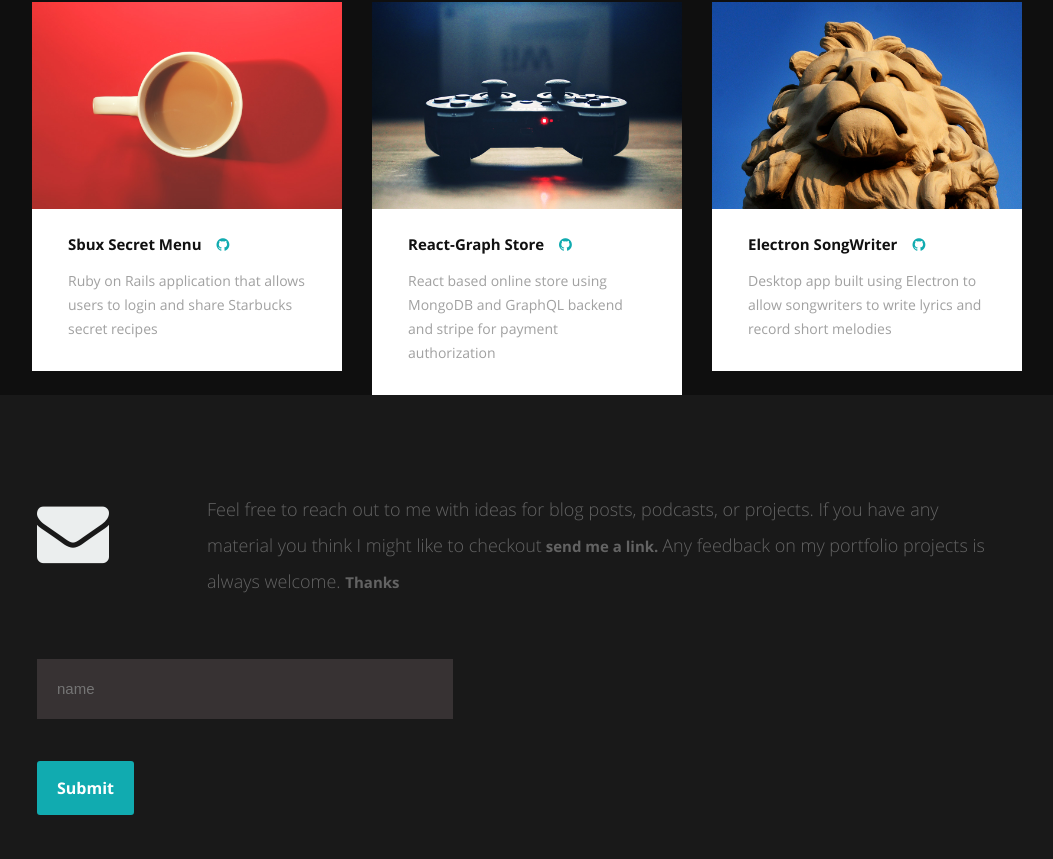
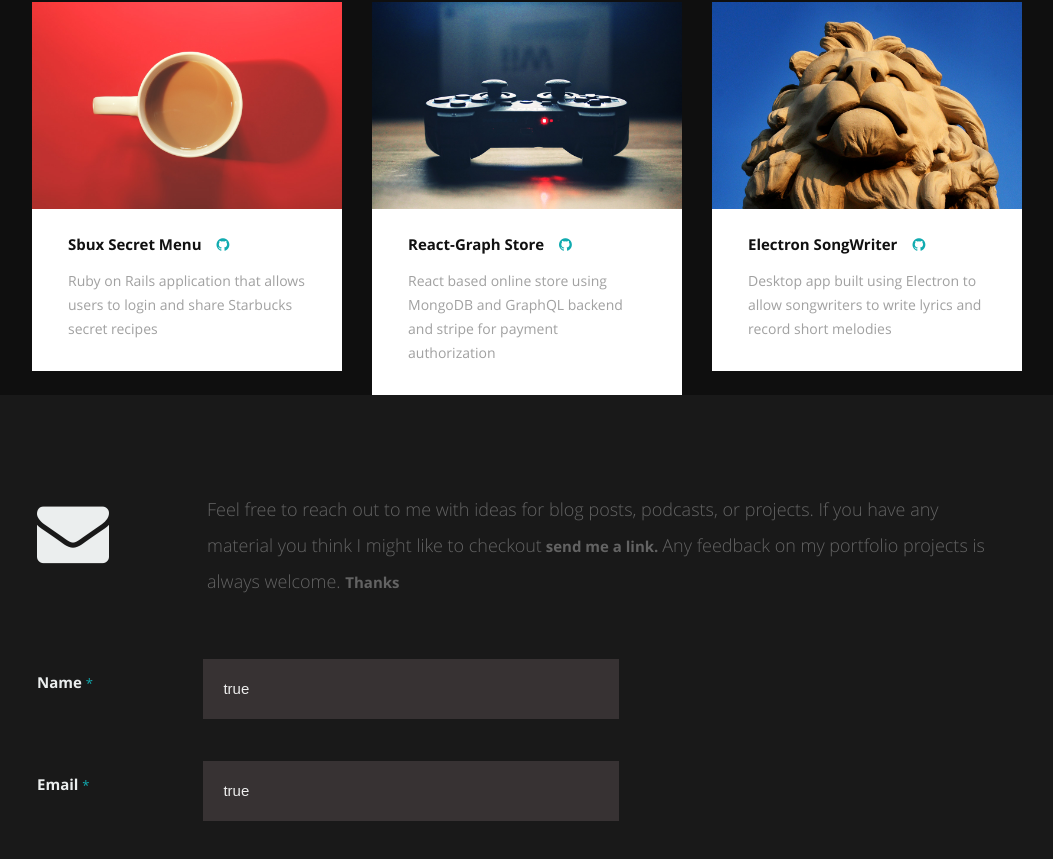
Before and after one commit to jedpeek/react-portfolio, a React (Create React App) app: page / in a window 1280 px wide. Shown: the part 1939-2798 px from the top of the page, without its empty margins (113-1166 px from the left). Built offline with nearby package versions, Linux system fonts and the light colour scheme.

Commit message:
form test 3

```diff
--- a/src/components/contact/contact.js
+++ b/src/components/contact/contact.js
@@ -19,10 +19,6 @@
         <div className="row">
           <div className="eight columns">
             {/* form */}
-            <form method="post" data-netlify="true" data-netlify-honeypot="bot-field">
-              <input type="text" name='name' placeholder='name'/>
-              <button type='submit'>Submit</button>
-            </form>
             <form id="contactForm" name="contactForm" method="post" data-netlify="true" data-netlify-honeypot="bot-field">
             <input type="hidden" name="form-name" value="contactForm" />
               <fieldset>
@@ -43,7 +39,7 @@
                   <textarea cols={50} rows={5} id="contactMessage" name="contactMessage" defaultValue={""} />
                 </div>
                 <div>
-                  <button type='submit' className="submit">Submit</button>
+                  <button type='submit'>Submit</button>
                   <span id="image-loader">
                     <img alt src="images/loader.gif" />
                   </span>
```
